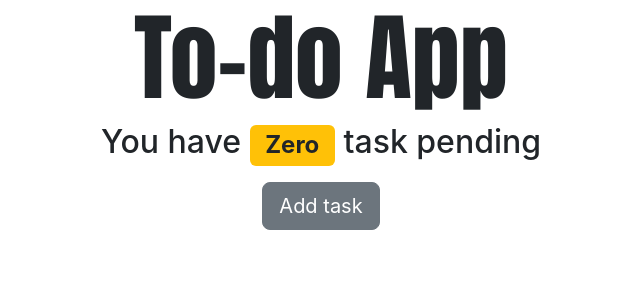
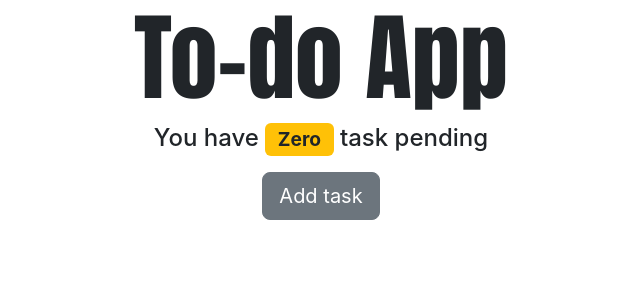
Before and after one commit to Jkumar0208/to-do-app, a React (Create React App) app: page / in a window 1280 px wide. Shown: the top 300 px of the page, without its empty margins (319-959 px from the left). Built offline with nearby package versions, Linux system fonts and the light colour scheme.

Commit message:
change title and add favicon

```diff
--- a/public/index.html
+++ b/public/index.html
@@ -3,7 +3,7 @@
 
 <head>
   <meta charset="utf-8" />
-  <link rel="icon" href="%PUBLIC_URL%/favicon.ico" />
+  <link rel="icon" href="%PUBLIC_URL%/favicon-todo.ico" />
   <meta name="viewport" content="width=device-width, initial-scale=1" />
   <meta name="theme-color" content="#000000" />
   <meta name="description" content="Web site created using create-react-app" />
@@ -30,7 +30,7 @@
   <!--FontAwesome Kit-->
   <script src="https://example.com/fontawesome/v5.15.4/js/all.js" data-mutate-approach="sync"></script>
 
-  <title>React App</title>
+  <title>To-do App</title>
 </head>
 
 <body>
--- a/src/App.js
+++ b/src/App.js
@@ -88,13 +88,13 @@ function App() {
       <div className="row justify-content-center">
         <div className="col-12 text-center">
           <h1 id="logo">To-do App</h1>
-          <h2>
+          <h4>
             You have{" "}
-            <span className={getBadgeClasses()}>
+            <span id="title" className={getBadgeClasses()}>
               {numberOfTasks()}
             </span>{" "}
             task{count > 1 && "s"} pending
-          </h2>
+          </h4>
         </div>
         <div className="col-12 text-center m-2">
           <button
```
Also changed, not shown: 1 other file (tests, documents, lock files or other folders).
